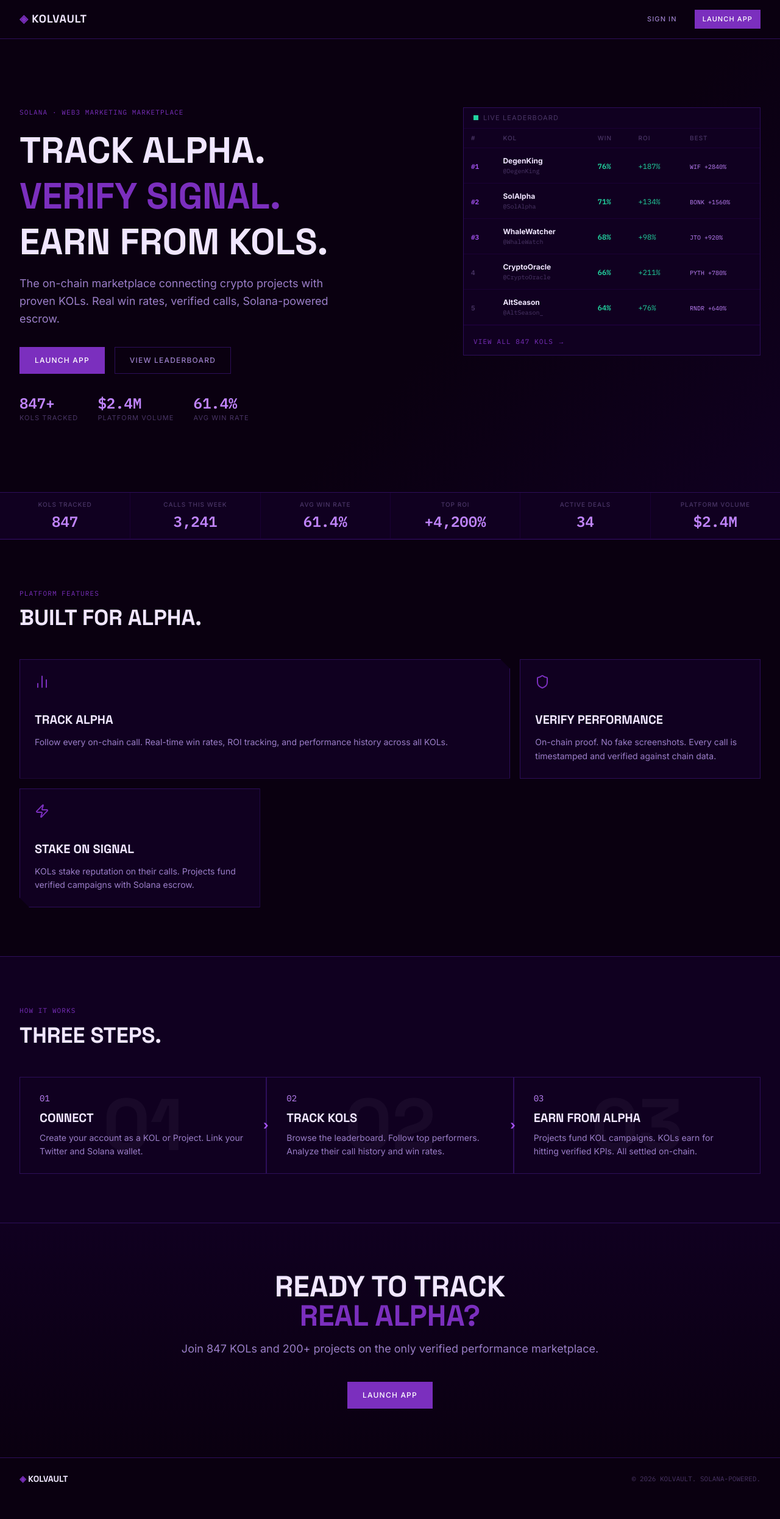
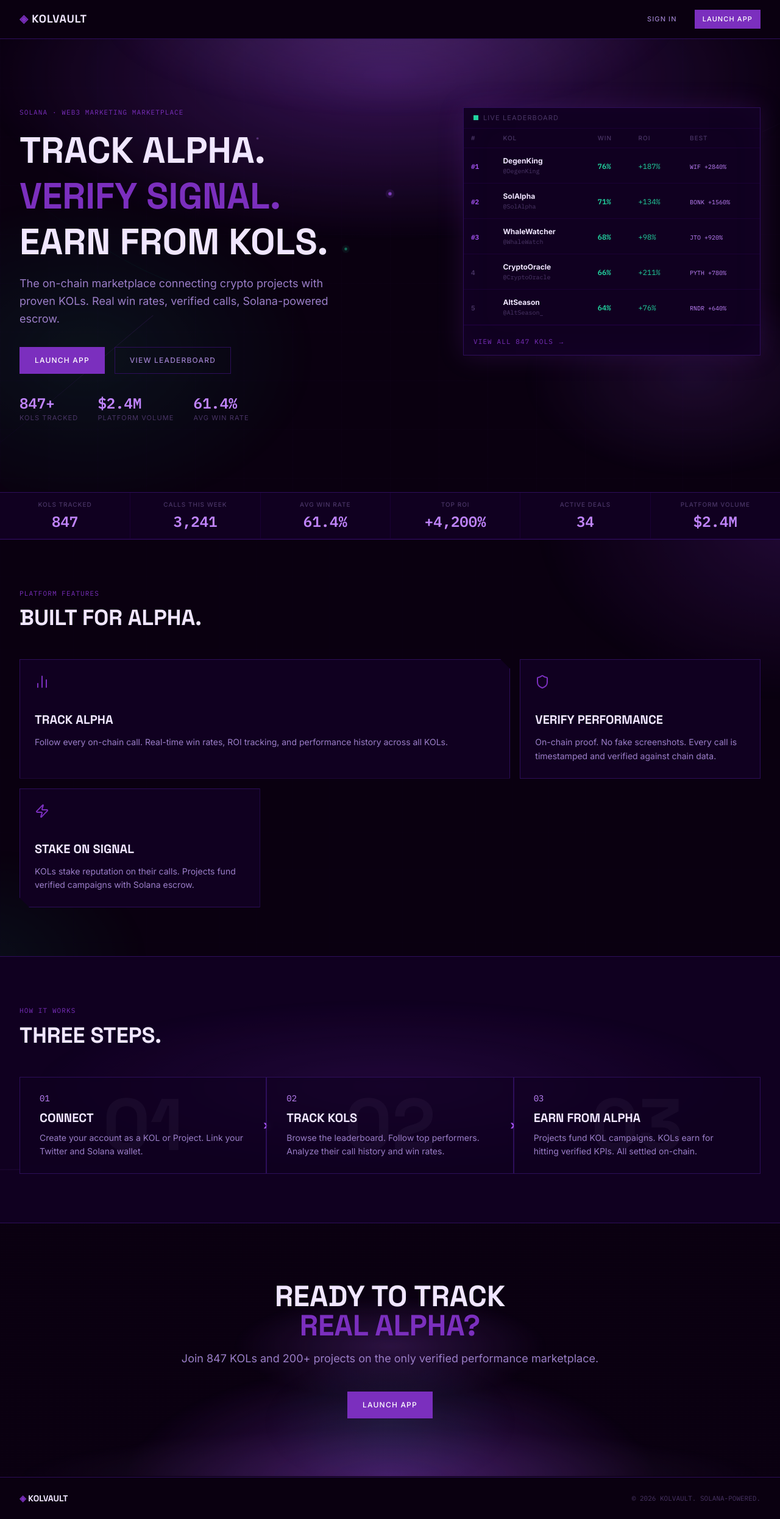
Before and after one commit to jwebdesignservice/Kol-vault, a Next.js app: page / in a window 1280 px wide. Shown: the whole page at 61% size. Before the commit the page ends 2459 px from the top, so only its background shows below. Built offline with nearby package versions, Linux system fonts and the light colour scheme.

Commit message:
feat: aurora backgrounds — radial glows + flowing SVG lines + grid on all landing sections

```diff
--- a/app/(marketing)/page.tsx
+++ b/app/(marketing)/page.tsx
@@ -5,11 +5,11 @@
 import { BarChart2, Shield, Zap } from 'lucide-react'
 
 const MOCK_LEADERBOARD = [
-  { rank: 1, name: 'DegenKing', handle: '@DegenKing', winRate: 76, roi: '+187%', best: 'WIF +2840%' },
-  { rank: 2, name: 'SolAlpha', handle: '@SolAlpha', winRate: 71, roi: '+134%', best: 'BONK +1560%' },
-  { rank: 3, name: 'WhaleWatcher', handle: '@WhaleWatch', winRate: 68, roi: '+98%', best: 'JTO +920%' },
+  { rank: 1, name: 'DegenKing',    handle: '@DegenKing',    winRate: 76, roi: '+187%', best: 'WIF +2840%' },
+  { rank: 2, name: 'SolAlpha',     handle: '@SolAlpha',     winRate: 71, roi: '+134%', best: 'BONK +1560%' },
+  { rank: 3, name: 'WhaleWatcher', handle: '@WhaleWatch',   winRate: 68, roi: '+98%',  best: 'JTO +920%' },
   { rank: 4, name: 'CryptoOracle', handle: '@CryptoOracle', winRate: 66, roi: '+211%', best: 'PYTH +780%' },
-  { rank: 5, name: 'AltSeason', handle: '@AltSeason_', winRate: 64, roi: '+76%', best: 'RNDR +640%' },
+  { rank: 5, name: 'AltSeason',    handle: '@AltSeason_',   winRate: 64, roi: '+76%',  best: 'RNDR +640%' },
 ]
 
 const FEATURES = [
@@ -36,11 +36,200 @@
   },
 ]
 
+/* ─── Reusable SVG flowing-lines overlay ─────────────────────────────────── */
+function HeroAurora() {
+  return (
+    <div className="absolute inset-0 overflow-hidden pointer-events-none select-none">
+      {/* Radial glows */}
+      <div
+        className="absolute inset-0 aurora-glow"
+        style={{
+          background: [
+            'radial-gradient(ellipse 80% 55% at 50% 10%, rgba(123,47,190,0.45) 0%, transparent 65%)',
+            'radial-gradient(ellipse 50% 60% at 12% 70%, rgba(34,211,160,0.10) 0%, transparent 60%)',
+            'radial-gradient(ellipse 40% 40% at 88% 75%, rgba(168,85,247,0.15) 0%, transparent 55%)',
+          ].join(','),
+        }}
+      />
+      {/* Secondary soft glow */}
+      <div
+        className="absolute inset-0 aurora-glow-slow"
+        style={{
+          background:
+            'radial-gradient(ellipse 60% 35% at 50% 0%, rgba(192,132,252,0.2) 0%, transparent 60%)',
+        }}
+      />
+
+      {/* Subtle grid */}
+      <div
+        className="absolute inset-0 opacity-30"
+        style={{
+          backgroundImage:
+            'linear-gradient(rgba(123,47,190,0.08) 1px, transparent 1px), linear-gradient(90deg, rgba(123,47,190,0.08) 1px, transparent 1px)',
+          backgroundSize: '80px 80px',
+        }}
+      />
+
+      {/* Flowing SVG lines */}
+      <svg
+        className="absolute inset-0 w-full h-full"
+        viewBox="0 0 1440 820"
+        preserveAspectRatio="xMidYMid slice"
+        fill="none"
+      >
+        <defs>
+          <linearGradient id="lg1" x1="0%" y1="0%" x2="100%" y2="0%">
+            <stop offset="0%"   stopColor="#7B2FBE" stopOpacity="0" />
+            <stop offset="35%"  stopColor="#A855F7" stopOpacity="0.55" />
+            <stop offset="65%"  stopColor="#C084FC" stopOpacity="0.4" />
+            <stop offset="100%" stopColor="#C084FC" stopOpacity="0" />
+          </linearGradient>
+          <linearGradient id="lg2" x1="0%" y1="0%" x2="100%" y2="0%">
+            <stop offset="0%"   stopColor="#22D3A0" stopOpacity="0" />
+            <stop offset="50%"  stopColor="#22D3A0" stopOpacity="0.22" />
+            <stop offset="100%" stopColor="#22D3A0" stopOpacity="0" />
+          </linearGradient>
+          <linearGradient id="lg3" x1="100%" y1="0%" x2="0%" y2="0%">
+            <stop offset="0%"   stopColor="#7B2FBE" stopOpacity="0" />
+            <stop offset="45%"  stopColor="#A855F7" stopOpacity="0.3" />
+            <stop offset="100%" stopColor="#A855F7" stopOpacity="0" />
+          </linearGradient>
+        </defs>
+
+        {/* Main sweep — bottom-left to top-right */}
+        <path
+          className="flow-path"
+          d="M-80,750 C220,520 480,180 720,280 C960,380 1180,220 1520,60"
+          stroke="url(#lg1)" strokeWidth="1.2"
+        />
+        {/* Echo line */}
+        <path
+          className="flow-path-slow"
+          d="M-80,800 C260,560 500,240 720,330 C940,420 1140,280 1520,110"
+          stroke="url(#lg1)" strokeWidth="0.6"
+        />
+        {/* Teal arc — top-left to bottom-right */}
+        <path
+          className="flow-path-slow"
+          d="M-80,200 C160,320 380,600 640,380 C900,160 1160,480 1520,600"
+          stroke="url(#lg2)" strokeWidth="0.9"
+        />
+        {/* Right-side reverse sweep */}
+        <path
+          className="flow-path"
+          d="M1520,700 C1200,500 900,200 720,320 C540,440 280,160 -80,300"
+          stroke="url(#lg3)" strokeWidth="0.7"
+        />
+
+        {/* Node dots at key intersections */}
+        <circle cx="720"  cy="280" r="3"   fill="#A855F7" opacity="0.7" />
+        <circle cx="720"  cy="280" r="8"   fill="#A855F7" opacity="0.12" />
+        <circle cx="1180" cy="220" r="2.5" fill="#C084FC" opacity="0.5" />
+        <circle cx="480"  cy="180" r="2"   fill="#C084FC" opacity="0.4" />
+        <circle cx="640"  cy="380" r="2.5" fill="#22D3A0" opacity="0.5" />
+        <circle cx="640"  cy="380" r="7"   fill="#22D3A0" opacity="0.08" />
+        <circle cx="960"  cy="380" r="2"   fill="#A855F7" opacity="0.35" />
+      </svg>
+    </div>
+  )
+}
+
+function FeaturesAurora() {
+  return (
+    <div className="absolute inset-0 overflow-hidden pointer-events-none select-none">
+      <div
+        className="absolute inset-0 aurora-glow-slow"
+        style={{
+          background: [
+            'radial-gradient(ellipse 55% 70% at 100% 0%, rgba(123,47,190,0.22) 0%, transparent 60%)',
+            'radial-gradient(ellipse 40% 50% at 0% 100%, rgba(34,211,160,0.07) 0%, transparent 55%)',
+          ].join(','),
+        }}
+      />
+      <div
+        className="absolute inset-0 opacity-20"
+        style={{
+          backgroundImage:
+            'linear-gradient(rgba(123,47,190,0.06) 1px, transparent 1px), linear-gradient(90deg, rgba(123,47,190,0.06) 1px, transparent 1px)',
+          backgroundSize: '60px 60px',
+        }}
+      />
+    </div>
+  )
+}
+
+function HowItWorksAurora() {
+  return (
+    <div className="absolute inset-0 overflow-hidden pointer-events-none select-none">
+      <div
+        className="absolute inset-0 aurora-glow"
+        style={{
+          background:
+            'radial-gradient(ellipse 70% 50% at 50% 50%, rgba(123,47,190,0.18) 0%, transparent 65%)',
+        }}
+      />
+      <svg
+        className="absolute inset-0 w-full h-full"
+        viewBox="0 0 1440 300"
+        preserveAspectRatio="xMidYMid slice"
+        fill="none"
+      >
+        <defs>
+          <linearGradient id="hw1" x1="0%" y1="0%" x2="100%" y2="0%">
+            <stop offset="0%"   stopColor="#7B2FBE" stopOpacity="0" />
+            <stop offset="50%"  stopColor="#A855F7" stopOpacity="0.2" />
+            <stop offset="100%" stopColor="#7B2FBE" stopOpacity="0" />
+          </linearGradient>
+        </defs>
+        <path
+          className="flow-path-slow"
+          d="M-80,280 C300,180 700,320 1000,160 C1200,60 1360,200 1520,260"
+          stroke="url(#hw1)" strokeWidth="1"
+        />
+      </svg>
+    </div>
+  )
+}
+
+function CTAAurora() {
+  return (
+    <div className="absolute inset-0 overflow-hidden pointer-events-none select-none">
+      {/* Central portal glow */}
+      <div
+        className="absolute inset-0 aurora-glow"
+        style={{
+          background: [
+            'radial-gradient(ellipse 60% 80% at 50% 100%, rgba(123,47,190,0.5) 0%, transparent 55%)',
+            'radial-gradient(ellipse 40% 40% at 50% 50%, rgba(168,85,247,0.25) 0%, transparent 50%)',
+            'radial-gradient(ellipse 80% 30% at 50% 100%, rgba(192,132,252,0.15) 0%, transparent 60%)',
+          ].join(','),
+        }}
+      />
+      <div
+        className="absolute inset-0 aurora-glow-slow"
+        style={{
+          background:
+            'radial-gradient(ellipse 30% 50% at 50% 80%, rgba(34,211,160,0.08) 0%, transparent 55%)',
+        }}
+      />
+      {/* Subtle horizontal scan lines */}
+      <div
+        className="absolute inset-0 opacity-10"
+        style={{
+          backgroundImage: 'repeating-linear-gradient(0deg, transparent, transparent 3px, rgba(123,47,190,0.15) 3px, rgba(123,47,190,0.15) 4px)',
+        }}
+      />
+    </div>
+  )
+}
+
+/* ─── Page ────────────────────────────────────────────────────────────────── */
 export default function LandingPage() {
   return (
     <div className="min-h-screen bg-bg text-text-primary font-body">
-      {/* Nav */}
-      <nav className="border-b border-border px-8">
+
+      {/* ── Nav ── */}
+      <nav className="border-b border-border px-8 relative z-20">
         <div className="max-w-7xl mx-auto flex items-center justify-between py-4">
           <span className="font-heading font-bold text-lg tracking-wider">
             <span className="text-accent">◈</span> KOLVAULT
@@ -56,13 +245,11 @@
         </div>
       </nav>
 
-      {/* Hero */}
-      <section
-        className="relative min-h-[calc(100vh-57px)] flex items-center clip-corner-bl"
-        style={{ background: 'linear-gradient(135deg, #0A0010 60%, #100020 100%)' }}
-      >
-        <div className="grid grid-cols-12 gap-8 w-full px-8 py-20 max-w-7xl mx-auto">
-          {/* Left 60% */}
+      {/* ── Hero ── */}
+      <section className="relative min-h-[calc(100vh-57px)] flex items-center clip-corner-bl overflow-hidden bg-bg">
+        <HeroAurora />
+        <div className="relative z-10 grid grid-cols-12 gap-8 w-full px-8 py-20 max-w-7xl mx-auto">
+          {/* Left */}
           <div className="col-span-7 flex flex-col justify-center gap-8">
             <div>
               <p className="text-[11px] tracking-widest uppercase text-accent mb-4 mono">
@@ -74,7 +261,8 @@
                 EARN FROM KOLS.
               </h1>
               <p className="text-text-secondary text-lg leading-relaxed max-w-lg">
-                The on-chain marketplace connecting crypto projects with proven KOLs. Real win rates, verified calls, Solana-powered escrow.
+                The on-chain marketplace connecting crypto projects with proven KOLs.
+                Real win rates, verified calls, Solana-powered escrow.
               </p>
             </div>
             <div className="flex gap-4">
@@ -87,9 +275,9 @@
             </div>
             <div className="flex gap-8">
               {[
-                { label: 'KOLs Tracked', value: '847+' },
-                { label: 'Platform Volume', value: '$2.4M' },
-                { label: 'Avg Win Rate', value: '61.4%' },
+                { label: 'KOLs Tracked',     value: '847+' },
+                { label: 'Platform Volume',  value: '$2.4M' },
+                { label: 'Avg Win Rate',     value: '61.4%' },
               ].map(({ label, value }) => (
                 <div key={label}>
                   <div className="stat-number text-2xl font-bold">{value}</div>
@@ -99,18 +287,27 @@
             </div>
           </div>
 
-          {/* Right 40% — Mock Leaderboard */}
+          {/* Right — Mock Leaderboard */}
           <div className="col-span-5">
-            <div className="bg-bg-surface border border-border">
+            <div
+              className="bg-bg-surface border border-border"
+              style={{ boxShadow: '0 0 40px rgba(123,47,190,0.2), inset 0 0 60px rgba(123,47,190,0.04)' }}
+            >
               <div className="px-4 py-2 border-b border-border-muted flex items-center gap-2">
-                <span className="w-2 h-2 bg-positive inline-block" style={{ animation: 'pulse_dot 1.5s infinite' }} />
+                <span
+                  className="w-2 h-2 bg-positive inline-block"
+                  style={{ animation: 'pulse_dot 1.5s infinite' }}
+                />
                 <span className="text-[11px] tracking-widest text-text-muted uppercase">LIVE LEADERBOARD</span>
               </div>
               <table className="w-full">
                 <thead>
                   <tr className="border-b border-border-muted">
                     {['#', 'KOL', 'WIN', 'ROI', 'BEST'].map((h) => (
-                      <th key={h} className="text-[10px] tracking-widest text-text-muted px-3 py-2 text-left font-medium">
+                      <th
+                        key={h}
+                        className="text-[10px] tracking-widest text-text-muted px-3 py-2 text-left font-medium"
+                      >
                         {h}
                       </th>
                     ))}
@@ -120,12 +317,7 @@
                   {MOCK_LEADERBOARD.map((row) => (
                     <tr key={row.rank} className="border-b border-border-muted hover:bg-bg-elevated transition-colors">
                       <td className="px-3 py-3">
-                        <span
-                          className={[
-                            'mono text-[11px] font-bold',
-                            row.rank <= 3 ? 'text-accent-bright' : 'text-text-muted',
-                          ].join(' ')}
-                        >
+                        <span className={['mono text-[11px] font-bold', row.rank <= 3 ? 'text-accent-bright' : 'text-text-muted'].join(' ')}>
                           {row.rank <= 3 ? `#${row.rank}` : row.rank}
                         </span>
                       </td>
@@ -160,28 +352,29 @@
         </div>
       </section>
 
-      {/* Stat Bar */}
-      <section className="border-y border-border">
+      {/* ── Stat Bar ── */}
+      <section className="border-y border-border relative overflow-hidden">
+        <div
+          className="absolute inset-0"
+          style={{ background: 'radial-gradient(ellipse 60% 200% at 50% 50%, rgba(123,47,190,0.06) 0%, transparent 70%)' }}
+        />
+        <div className="relative z-10">
           <StatBar />
+        </div>
       </section>
 
-      {/* Features */}
-      <section className="px-8 py-20">
-        <div className="max-w-7xl mx-auto">
+      {/* ── Features ── */}
+      <section className="relative overflow-hidden px-8 py-20 bg-bg">
+        <FeaturesAurora />
+        <div className="relative z-10 max-w-7xl mx-auto">
           <p className="text-[11px] tracking-widest uppercase text-accent mono mb-3">PLATFORM FEATURES</p>
           <h2 className="font-heading font-bold text-4xl text-text-primary mb-12">
             BUILT FOR ALPHA.
           </h2>
           <div className="grid grid-cols-12 gap-4">
-          {FEATURES.map(({ icon: Icon, title, desc, clip, col }, i) => (
+            {FEATURES.map(({ icon: Icon, title, desc, clip, col }) => (
               <div key={title} className={col}>
-              <StatCard
-                label=""
-                value=""
-                clipCorner={clip}
-                icon={<Icon size={24} />}
-                className="h-full p-6"
-              >
+                <StatCard label="" value="" clipCorner={clip} icon={<Icon size={24} />} className="h-full p-6">
                   <div className="flex flex-col gap-3 mt-2">
                     <h3 className="font-heading font-bold text-xl text-text-primary">{title}</h3>
                     <p className="text-text-secondary text-sm leading-relaxed">{desc}</p>
@@ -193,18 +386,23 @@
         </div>
       </section>
 
-      {/* How It Works */}
-      <section className="px-8 py-20 bg-bg-surface border-y border-border">
-        <div className="max-w-7xl mx-auto">
+      {/* ── How It Works ── */}
+      <section className="relative overflow-hidden px-8 py-20 bg-bg-surface border-y border-border">
+        <HowItWorksAurora />
+        <div className="relative z-10 max-w-7xl mx-auto">
           <p className="text-[11px] tracking-widest uppercase text-accent mono mb-3">HOW IT WORKS</p>
           <h2 className="font-heading font-bold text-4xl text-text-primary mb-12">THREE STEPS.</h2>
           <div className="flex items-start gap-0">
             {[
-            { n: '01', title: 'CONNECT', desc: 'Create your account as a KOL or Project. Link your Twitter and Solana wallet.' },
-            { n: '02', title: 'TRACK KOLS', desc: 'Browse the leaderboard. Follow top performers. Analyze their call history and win rates.' },
+              { n: '01', title: 'CONNECT',         desc: 'Create your account as a KOL or Project. Link your Twitter and Solana wallet.' },
+              { n: '02', title: 'TRACK KOLS',      desc: 'Browse the leaderboard. Follow top performers. Analyze their call history and win rates.' },
               { n: '03', title: 'EARN FROM ALPHA', desc: 'Projects fund KOL campaigns. KOLs earn for hitting verified KPIs. All settled on-chain.' },
             ].map(({ n, title, desc }, i) => (
-            <div key={n} className="flex-1 relative px-8 py-6 border border-border">
+              <div
+                key={n}
+                className="flex-1 relative px-8 py-6 border border-border"
+                style={{ background: 'rgba(16,0,32,0.6)', backdropFilter: 'blur(4px)' }}
+              >
                 <div
                   className="absolute inset-0 font-heading font-bold text-[120px] leading-none select-none pointer-events-none flex items-center justify-center opacity-[0.04]"
                   style={{ color: '#F0E6FF' }}
@@ -227,12 +425,10 @@
         </div>
       </section>
 
-      {/* CTA */}
-      <section
-        className="w-full px-8 py-20 text-center"
-        style={{ background: 'linear-gradient(180deg, #100020, #0A0010)' }}
-      >
-        <div className="max-w-7xl mx-auto">
+      {/* ── CTA ── */}
+      <section className="relative overflow-hidden w-full px-8 py-24 text-center bg-bg">
+        <CTAAurora />
+        <div className="relative z-10 max-w-7xl mx-auto">
           <h2 className="font-heading font-bold text-5xl text-text-primary mb-4">
             READY TO TRACK<br />
             <span className="text-accent">REAL ALPHA?</span>
@@ -246,7 +442,7 @@
         </div>
       </section>
 
-      {/* Footer */}
+      {/* ── Footer ── */}
       <footer className="border-t border-border px-8 py-6">
         <div className="max-w-7xl mx-auto flex items-center justify-between">
           <span className="font-heading font-bold text-sm">
--- a/app/globals.css
+++ b/app/globals.css
@@ -96,3 +96,33 @@
 table {
   border-collapse: collapse;
 }
+
+/* Aurora background animations */
+@keyframes aurora-drift {
+  0%, 100% { opacity: 0.7; transform: scale(1) translateY(0); }
+  50%       { opacity: 1;   transform: scale(1.05) translateY(-12px); }
+}
+@keyframes flow-line {
+  0%   { stroke-dashoffset: 1200; opacity: 0; }
+  10%  { opacity: 1; }
+  90%  { opacity: 1; }
+  100% { stroke-dashoffset: 0; opacity: 0; }
+}
+@keyframes node-pulse {
+  0%, 100% { r: 3px; opacity: 0.5; }
+  50%       { r: 5px; opacity: 1; }
+}
+.aurora-glow {
+  animation: aurora-drift 8s ease-in-out infinite;
+}
+.aurora-glow-slow {
+  animation: aurora-drift 12s ease-in-out infinite reverse;
+}
+.flow-path {
+  stroke-dasharray: 1200;
+  animation: flow-line 6s ease-in-out infinite;
+}
+.flow-path-slow {
+  stroke-dasharray: 1200;
+  animation: flow-line 9s ease-in-out 2s infinite;
+}
```
Lines whose indentation alone changed are shown as unchanged.
